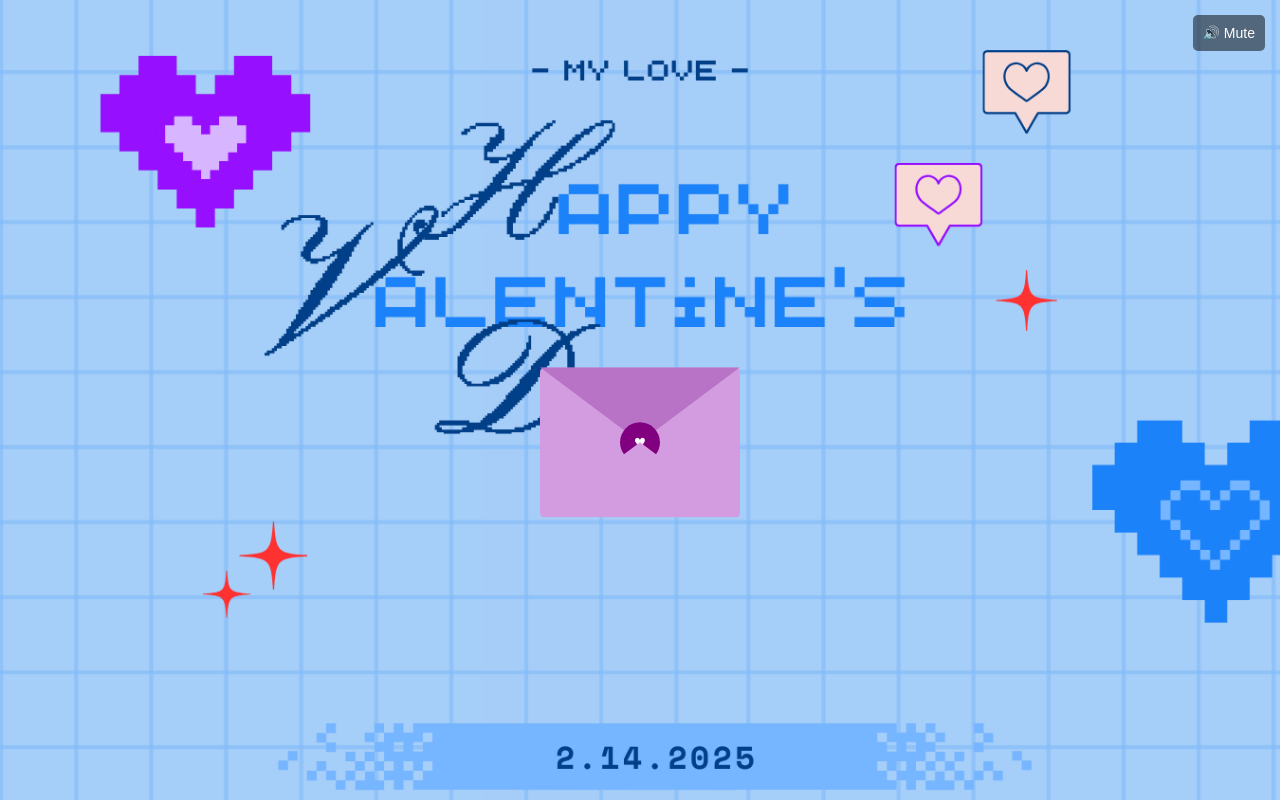
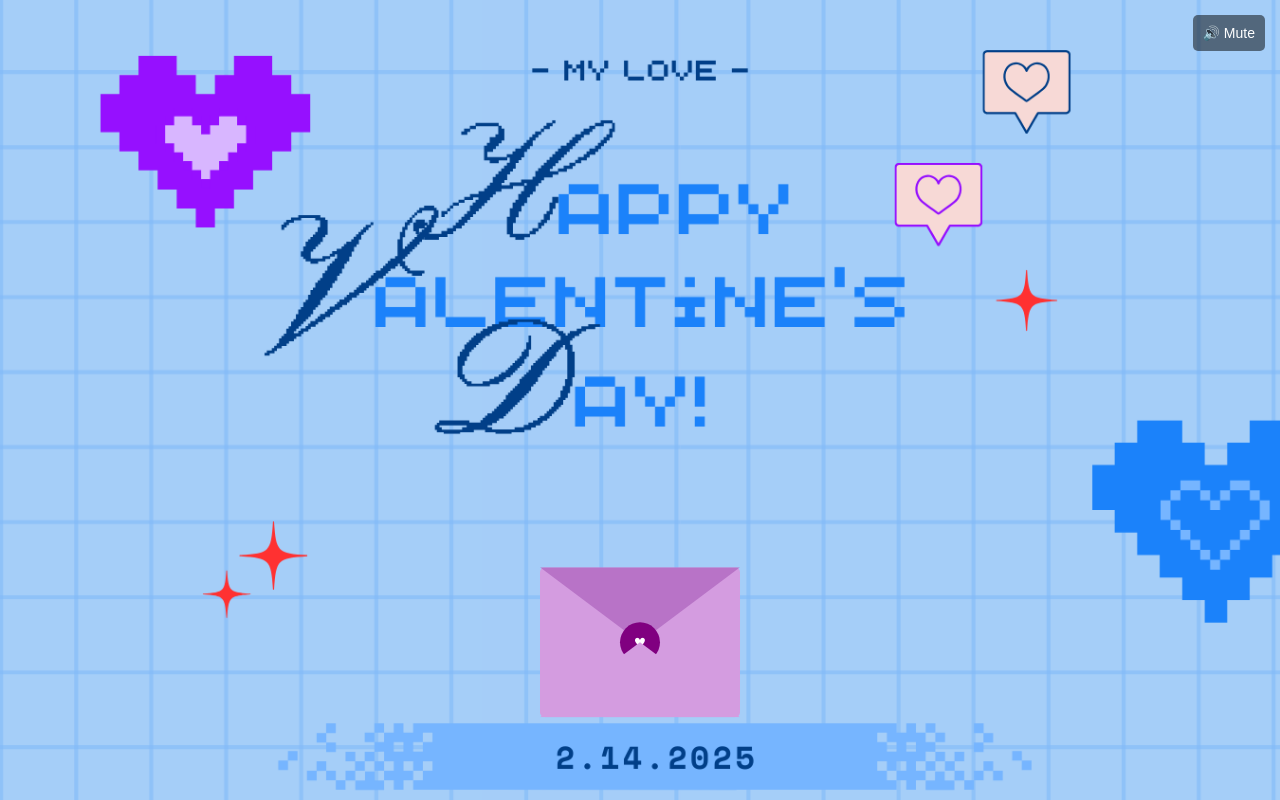
Before and after one commit to dezimey/valentine, a plain HTML site: page index.html in a window 1280 px wide. Drawn offline with Linux system fonts and the light colour scheme.

Commit message:
Update index.html

```diff
--- a/index.html
+++ b/index.html
@@ -32,7 +32,7 @@
             border-radius: 5px;
             transition: transform 0.5s ease;
             animation: bounce 1.5s infinite ease-in-out;
-            margin-top: 100px; /* Adjusted value to move the envelope lower */
+            margin-top: 500px;
         }
 
         .envelope:before, .envelope:after {
```
